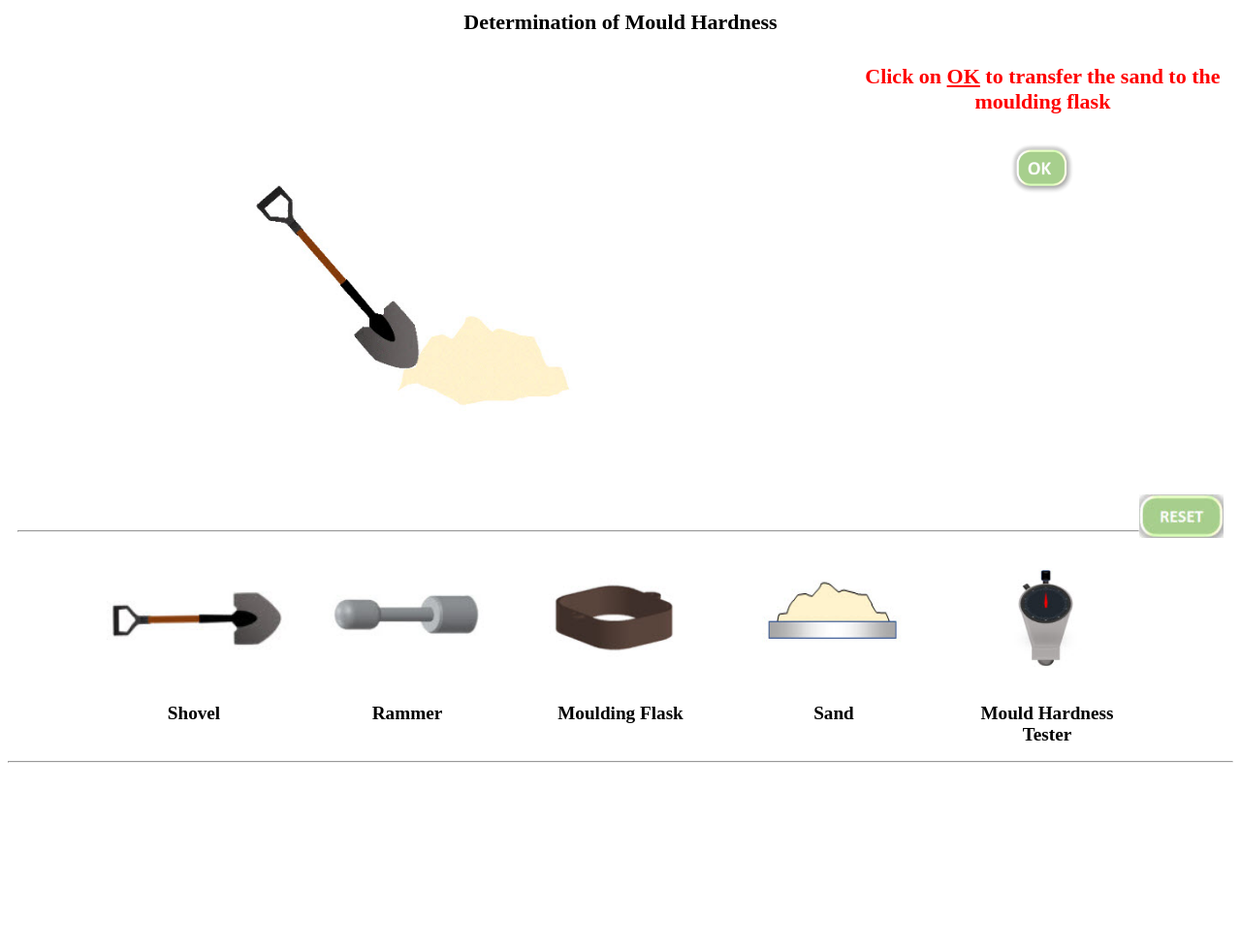
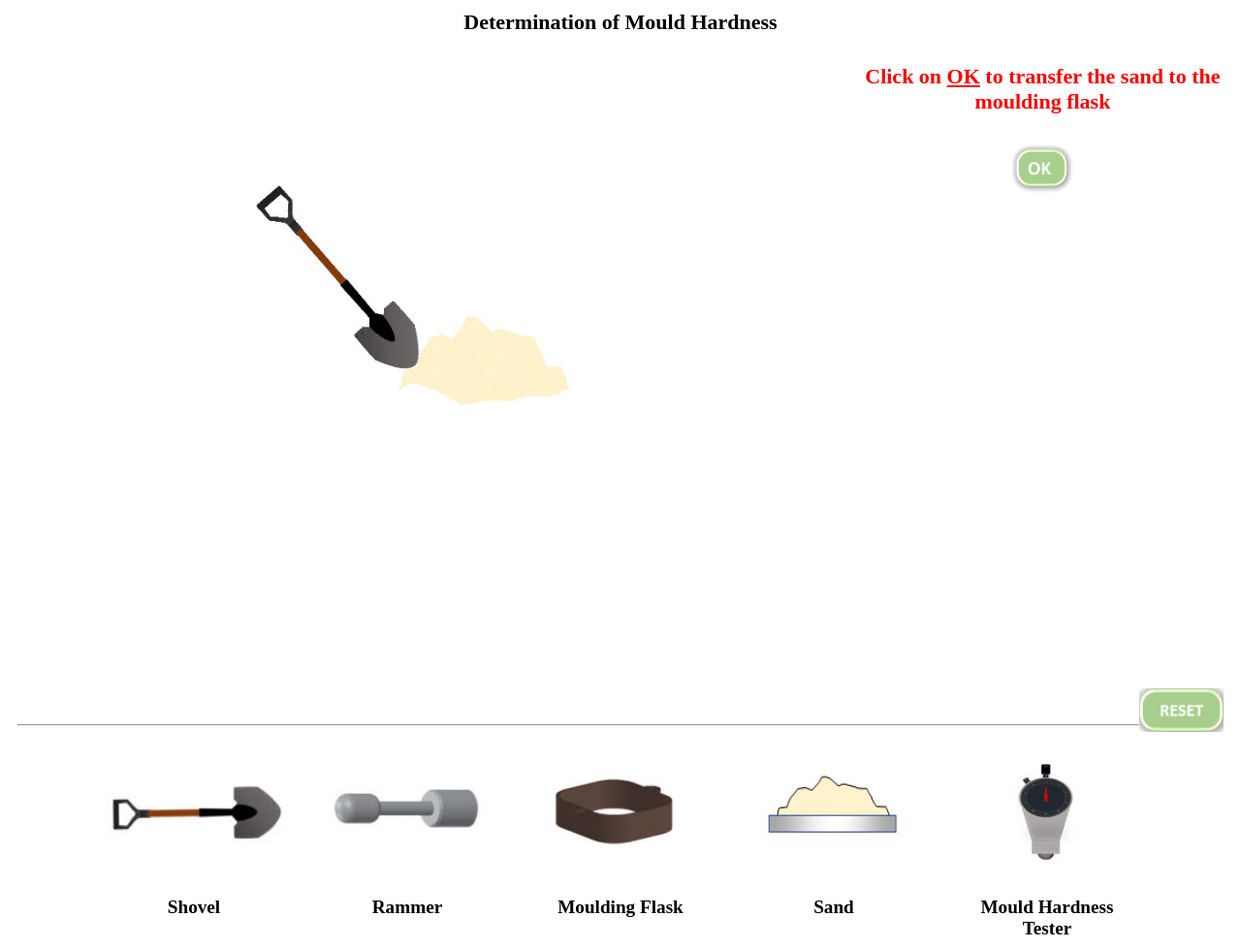
Before and after one commit to virtual-labs/exp-mould-core-hardness-dei, a plain HTML site: page experiment/simulation/mouldHardness/index.html in a window 1280 px wide. Shown: the top 978 px of the page at 97% size. Before the commit the page ends 825 px from the top, so only its background shows below. Drawn offline with Linux system fonts and the light colour scheme.

Commit message:
Update index.html

```diff
--- a/experiment/simulation/mouldHardness/index.html
+++ b/experiment/simulation/mouldHardness/index.html
@@ -10,7 +10,7 @@
 <body>
 	<div id="simulation-cont">
 		<div id="matwork">
-			<div style="height:500px;">
+			<div style="height:700px;">
 				Determination of Mould Hardness<br>
 
 				<div class="simulation" id="mouldHardness"><br>
```
